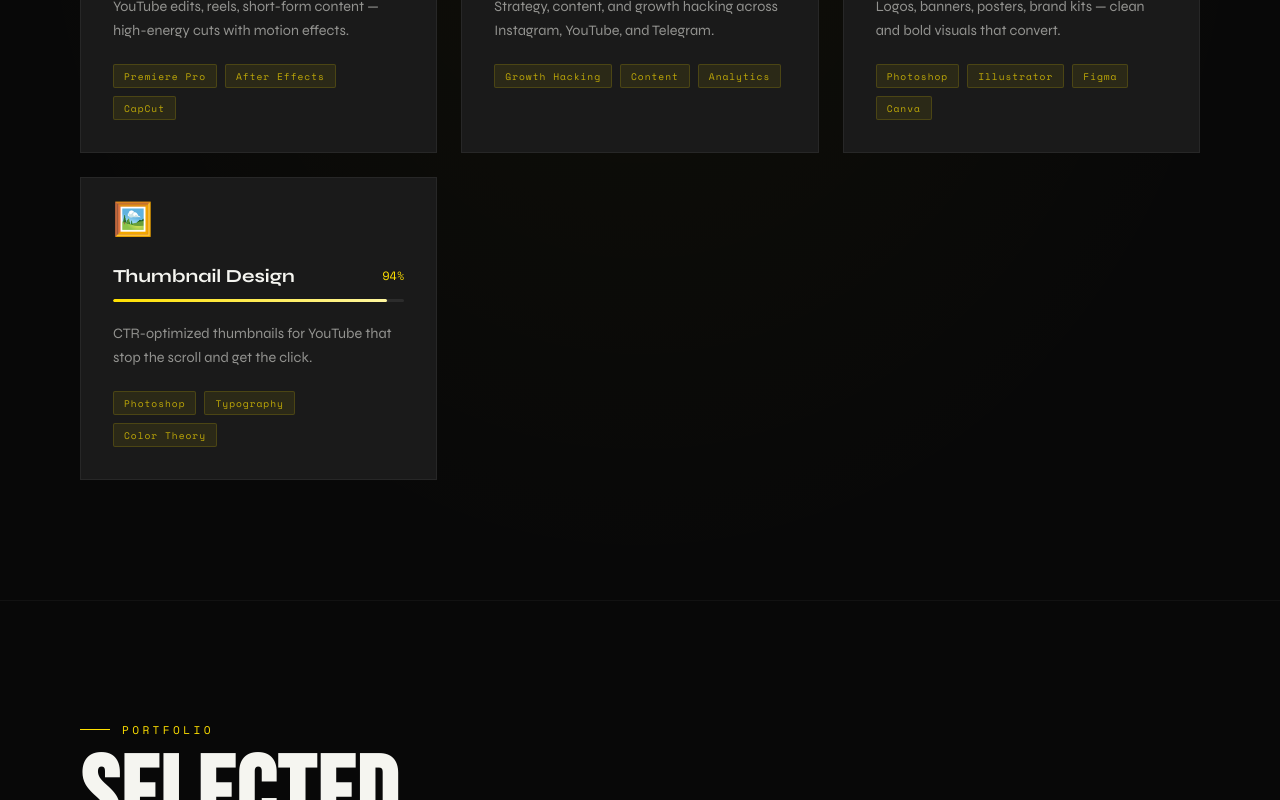
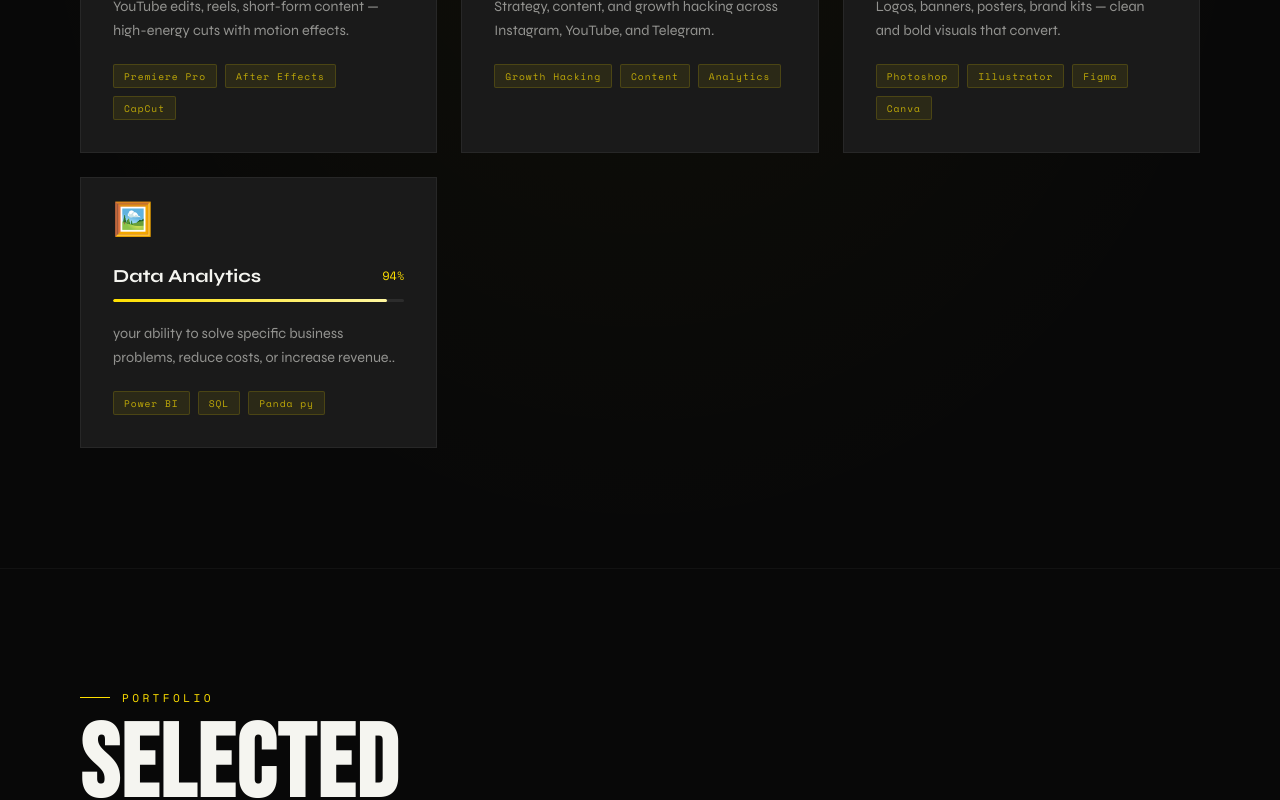
Before and after one commit to yugsri16-glitch/website, a React (Vite) app: page / in a window 1280 px wide. Shown: the part 2673-3473 px from the top of the page. Built offline with nearby package versions, Linux system fonts and the light colour scheme.

Commit message:
Replace Thumbnail Design with Data Analytics skill

```diff
--- a/src/components/Skills.jsx
+++ b/src/components/Skills.jsx
@@ -38,9 +38,9 @@ const skills = [
     level: 87,
   },
   {
-    icon: "🖼️", title: "Thumbnail Design",
-    desc: "CTR-optimized thumbnails for YouTube that stop the scroll and get the click.",
-    tags: ["Photoshop", "Typography", "Color Theory"],
+    icon: "🖼️", title: "Data Analytics",
+    desc: "your ability to solve specific business problems, reduce costs, or increase revenue..",
+    tags: ["Power BI", "SQL", "Panda py"],
     level: 94,
   },
 ];
```
